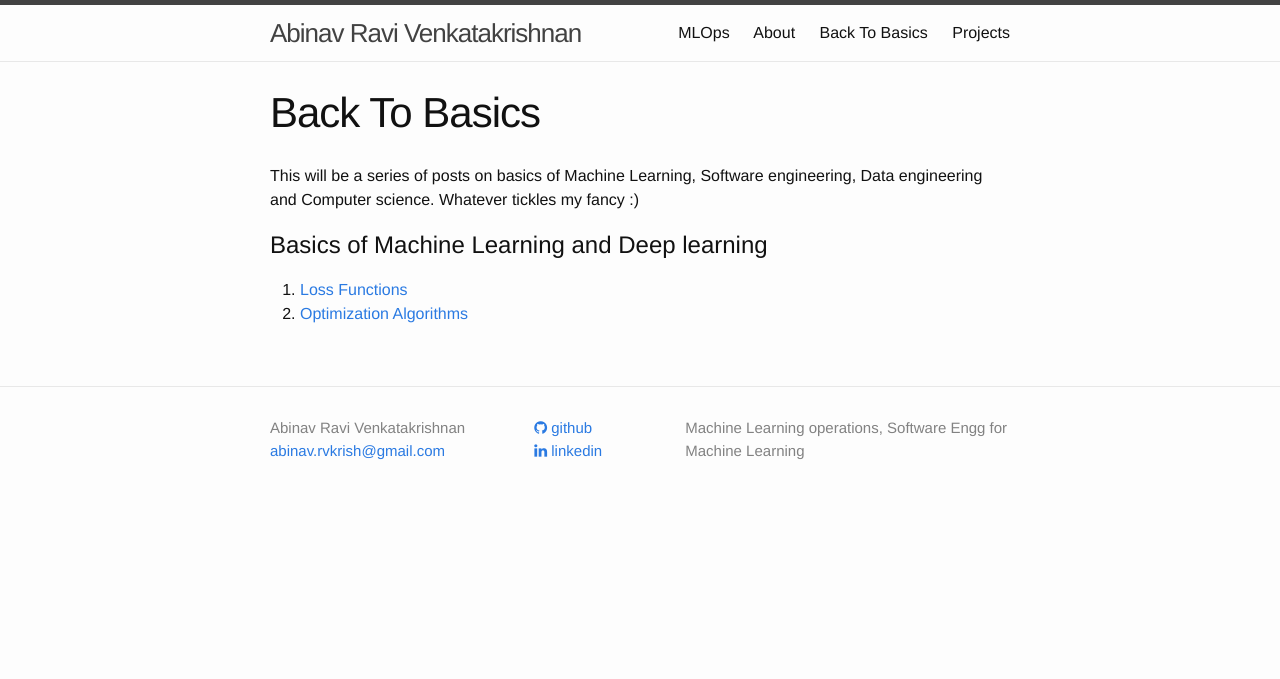
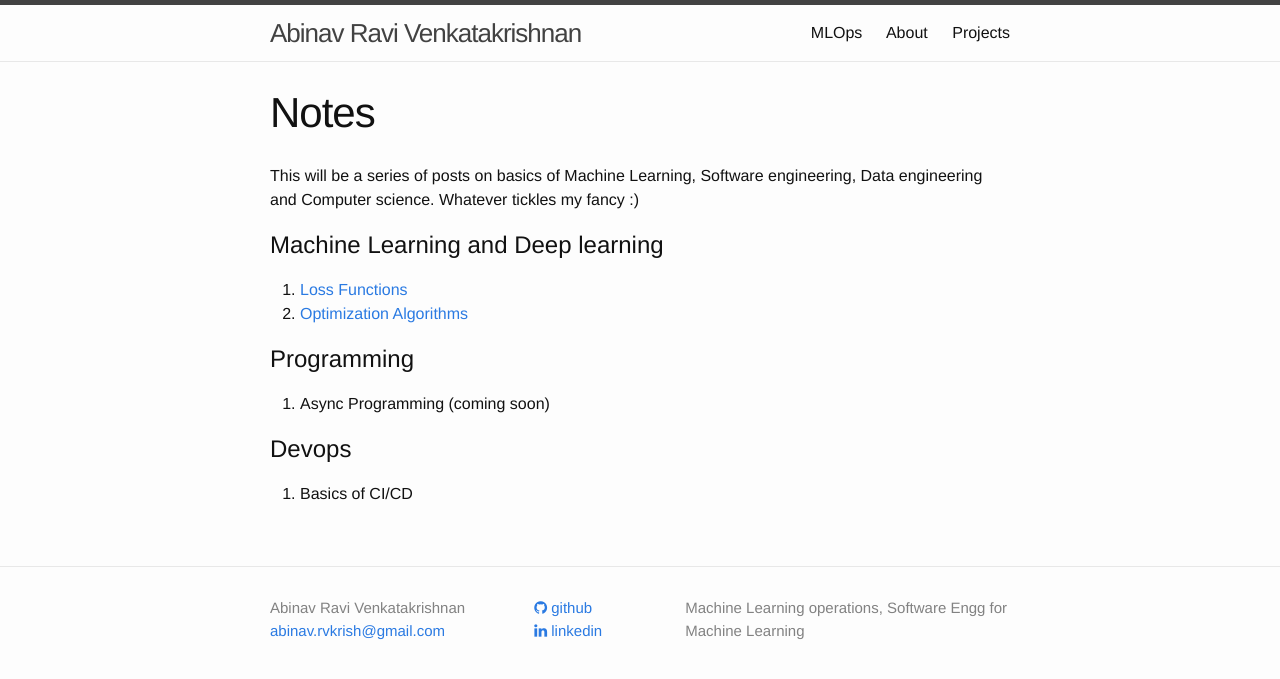
Before and after one commit to AbinavRavi/AbinavRavi.github.io, a Jekyll site: the page built from back2basics.md, in a window 1280 px wide. Shown: the top 679 px of the page. Built offline with Jekyll 4.4.1, drawn with Linux system fonts in a browser that asks for light colours; nearby versions of some CDN libraries.

Commit message:
changed the name of Back2 Basics to Notes

```diff
--- a/back2basics.md
+++ b/back2basics.md
@@ -1,6 +1,6 @@
 ---
 layout: page
-title: Back To Basics
+title: Notes
 permalink: /back2basics/
 ---
 
@@ -8,7 +8,15 @@ permalink: /back2basics/
 
 This will be a series of posts on basics of Machine Learning, Software engineering, Data engineering and Computer science. Whatever tickles my fancy :)
 
-# Basics of Machine Learning and Deep learning
+# Machine Learning and Deep learning
 
 1. [Loss Functions](./_posts/2023-02-14-cost-functions.markdown)
 2. [Optimization Algorithms](./_posts/2023-02-15-Optimization-Algos.markdown)
+
+# Programming
+
+1. Async Programming (coming soon)
+
+# Devops
+
+1. Basics of CI/CD
```
